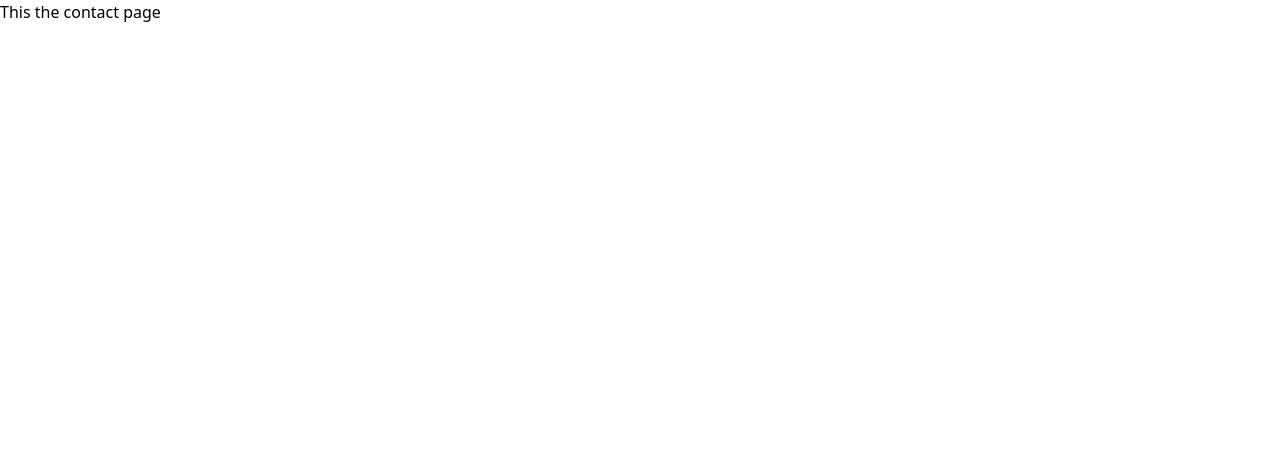
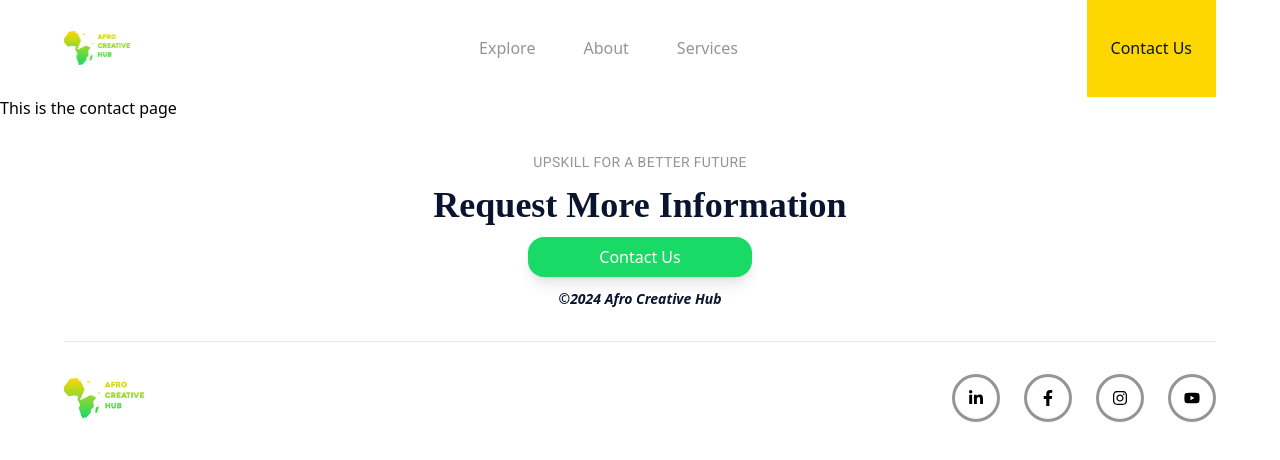
Before and after one commit to Ejike-Daniel/Afro-Creative-Hub, a React (Vite) app: page /contact in a window 1280 px wide. Shown: the top 460 px of the page. Built offline with nearby package versions, Linux system fonts and the light colour scheme; a web font is replaced by a local one.

Commit message:
added new files and modified contactlink

```diff
--- a/src/components/ContactLink.jsx
+++ b/src/components/ContactLink.jsx
@@ -1,16 +1,18 @@
-import { Link } from "react-router-dom";
+import { Link, NavLink } from "react-router-dom";
 
 const ContactLink = () => {
   return (
     <div>
-      <Link
+      <NavLink
         to="/contact"
-        className={
-          "bg-lightTan text-midnight px-6 py-3 md:py-10 lg:py-[2.35rem] whitespace-nowrap font-medium "
+        className={({ isActive }) =>
+          isActive
+            ? " bg-duckyYellow text-midnight  px-6 py-3 md:py-10 lg:py-[2.35rem] whitespace-nowrap font-medium"
+            : "bg-lightTan text-midnight px-6 py-3 md:py-10 lg:py-[2.35rem] whitespace-nowrap font-medium "
         }
       >
         Contact Us
-      </Link>
+      </NavLink>
     </div>
   );
 };
--- a/src/components/Navlist.jsx
+++ b/src/components/Navlist.jsx
@@ -12,7 +12,7 @@ const Navlist = ({ hideNav }) => {
     <nav
       className={`${
         hideNav ? "hidden" : ""
-      } absolute md:static md:block md:mx-0 top-24 gap-12 shadow-lg md:shadow-none right-0 left-0 flex justify-center z-20 w-full items-center py-10     bg-white md:bg-transparent transition-all duration-500 transform origin-bottom `}
+      } absolute md:static md:block md:mx-0 top-24 gap-12 shadow-lg md:shadow-none right-0 left-0 flex justify-center z-20 w-full items-center py-10 bg-white md:bg-transparent transition-all duration-500 transform origin-bottom `}
     >
       <ul className="flex flex-col gap-12 md:flex-row justify-center items-center font-medium text-mountainMist ">
         {navlinks.map(({ name, path }, index) => (
@@ -20,7 +20,9 @@ const Navlist = ({ hideNav }) => {
             <NavLink
               to={path}
               className={({ isActive }) =>
-                isActive ? " border-b-2 border-red-400 pb-2 text-red-600" : " hover:text-midnight"
+                isActive
+                  ? " md:bg-lightTan text-midnight px-6  md:py-10 lg:py-[2.35rem]"
+                  : " hover:text-midnight"
               }
             >
               {name}
--- a/src/pages/about/About.jsx
+++ b/src/pages/about/About.jsx
@@ -1,11 +1,7 @@
 import Container from "../../components/Container";
 
 const About = () => {
-  return <div className=" bg-ragoonGreen w-full h-screen">
-    <Container>
-
-    </Container>
-  </div>;
+  return <Container></Container>;
 };
 
 export default About;
--- a/src/pages/contact/Contact.jsx
+++ b/src/pages/contact/Contact.jsx
@@ -1,8 +1,10 @@
+import Container from "../../components/Container";
+
 const Contact = () => {
   return (
-    <div>
-      <h1>This the contact page</h1>
-    </div>
+    <Container>
+      <h1>This is the contact page</h1>
+    </Container>
   );
 };
 
```
Also changed, not shown: src/components/SearchBar.jsx (added), src/pages/home/GalleryData.js (added), src/pages/home/GallerySection.jsx (added), src/pages/home/ImageCard.jsx (added), src/pages/home/Statistics.js (added), src/pages/home/Statistics.jsx (added).
